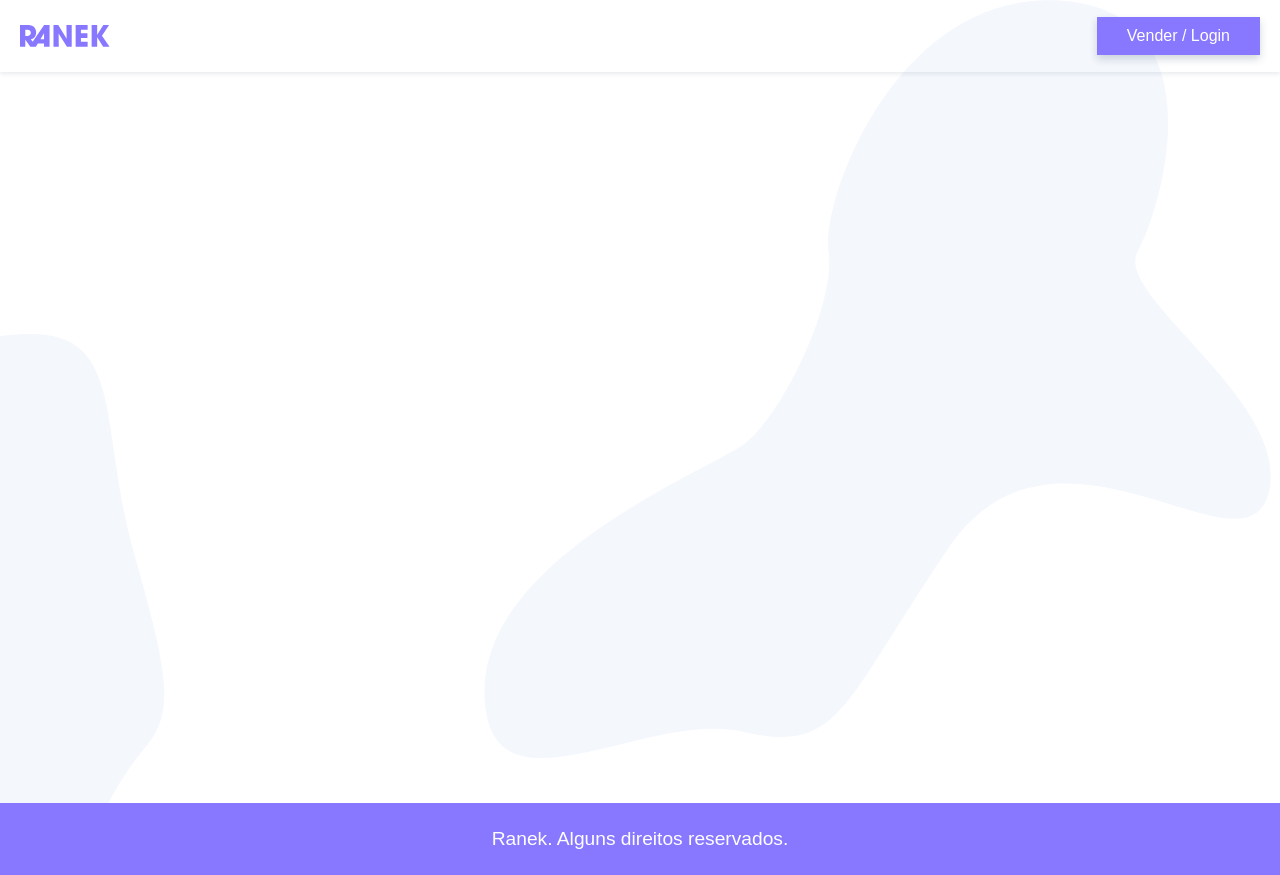
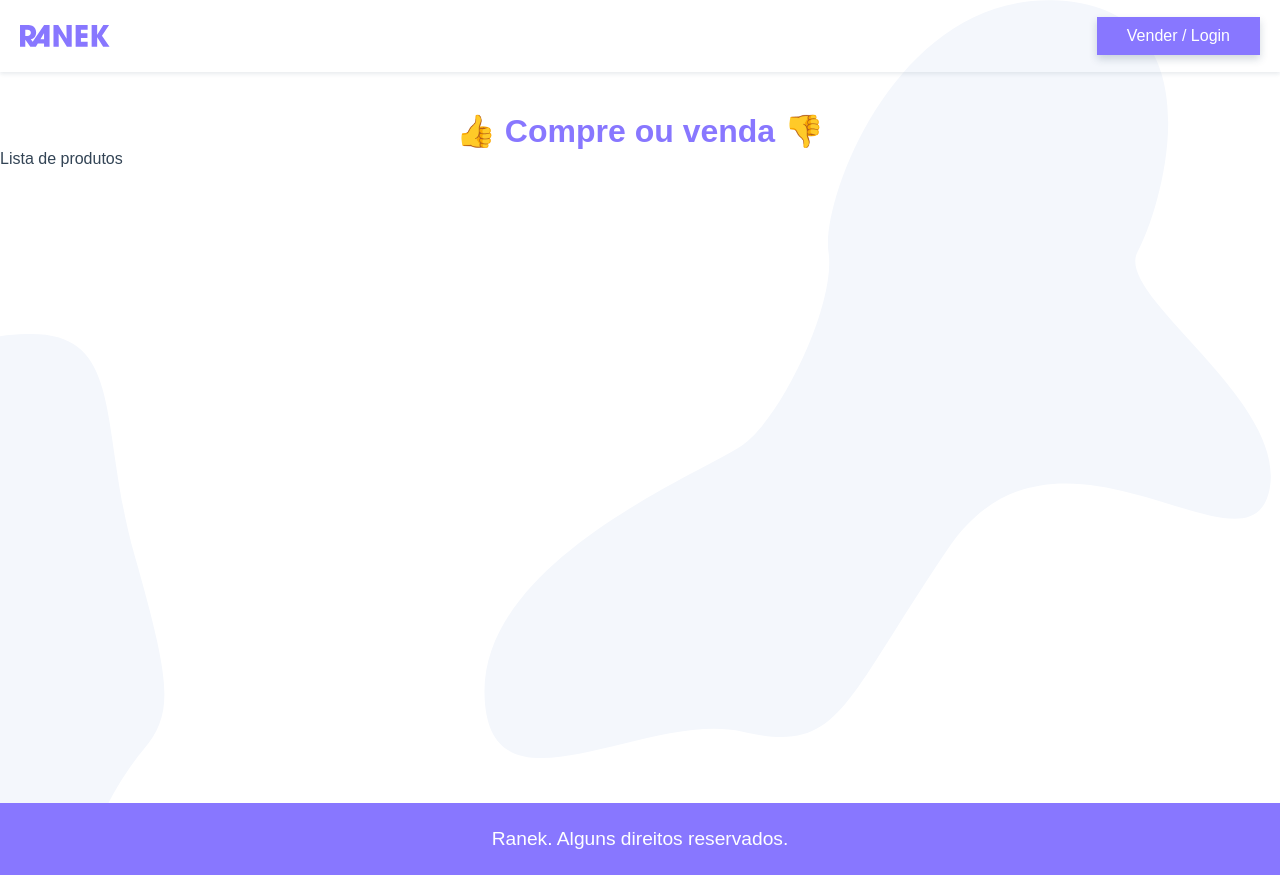
Before and after one commit to viniciusoliveira95/ranek, a Vue app: page / in a window 1280 px wide. Built offline with nearby package versions, Linux system fonts and the light colour scheme.

Commit message:
feature/home page

```diff
--- /dev/null
+++ b/src/components/ProductList.vue
@@ -0,0 +1,12 @@
+<template>
+  <p>Lista de produtos</p>
+</template>
+
+<script>
+export default {
+  name: "ProductList",
+};
+</script>
+
+<style>
+</style>
--- /dev/null
+++ b/src/components/ProductSearch.vue
@@ -0,0 +1,12 @@
+<template>
+  <div></div>
+</template>
+
+<script>
+export default {
+  name: "ProductSearch",
+};
+</script>
+
+<style>
+</style>
--- a/src/views/Home.vue
+++ b/src/views/Home.vue
@@ -1,10 +1,26 @@
 <template>
-  <div></div>
+  <section>
+    <h1>👍 Compre ou venda 👎</h1>
+    <ProductSearch />
+    <ProductList />
+  </section>
 </template>
 
 <script>
+import ProductSearch from "../components/ProductSearch.vue";
+import ProductList from "../components/ProductList.vue";
+
 export default {
   name: "Home",
-  components: {},
+  components: { ProductSearch, ProductList },
 };
 </script>
+
+<style  scoped>
+h1 {
+  color: #87f;
+  margin-top: 40px;
+  font-size: 2rem;
+  text-align: center;
+}
+</style>
```
